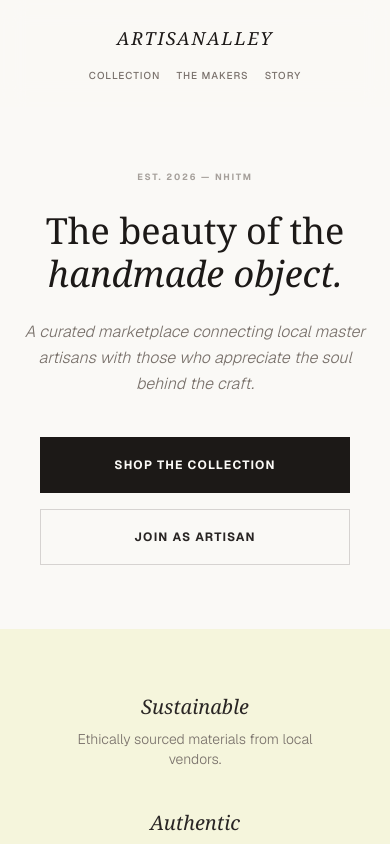
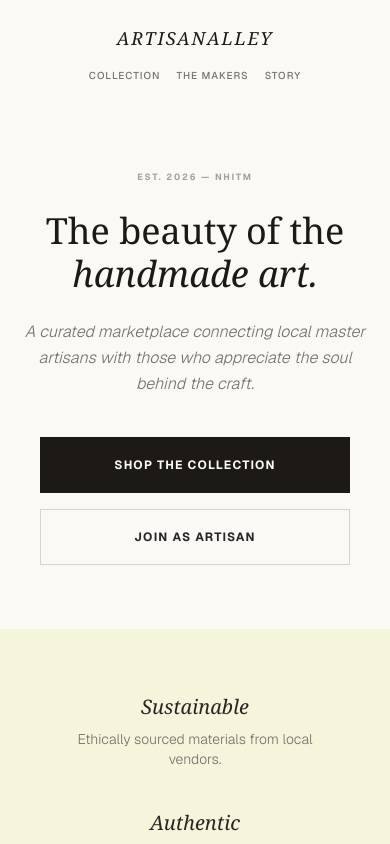
Before and after one commit to ba1685/artisanalley, a Next.js app: page / in a window 390 px wide. Shown: the top 844 px of the page. Built offline with nearby package versions, Linux system fonts and the light colour scheme.

Commit message:
update nhitm responsive

```diff
--- a/app/page.tsx
+++ b/app/page.tsx
@@ -22,7 +22,7 @@ export default function Home() {
 
           <h1 className="text-4xl sm:text-7xl font-serif text-stone-900 leading-[1.2] md:leading-[1.1]">
             The beauty of the <br className="hidden sm:block" />
-            <span className="italic">handmade object.</span>
+            <span className="italic">handmade art.</span>
           </h1>
 
           <p className="max-w-md md:max-w-lg text-base md:text-lg font-light leading-relaxed text-stone-500 italic">
```
